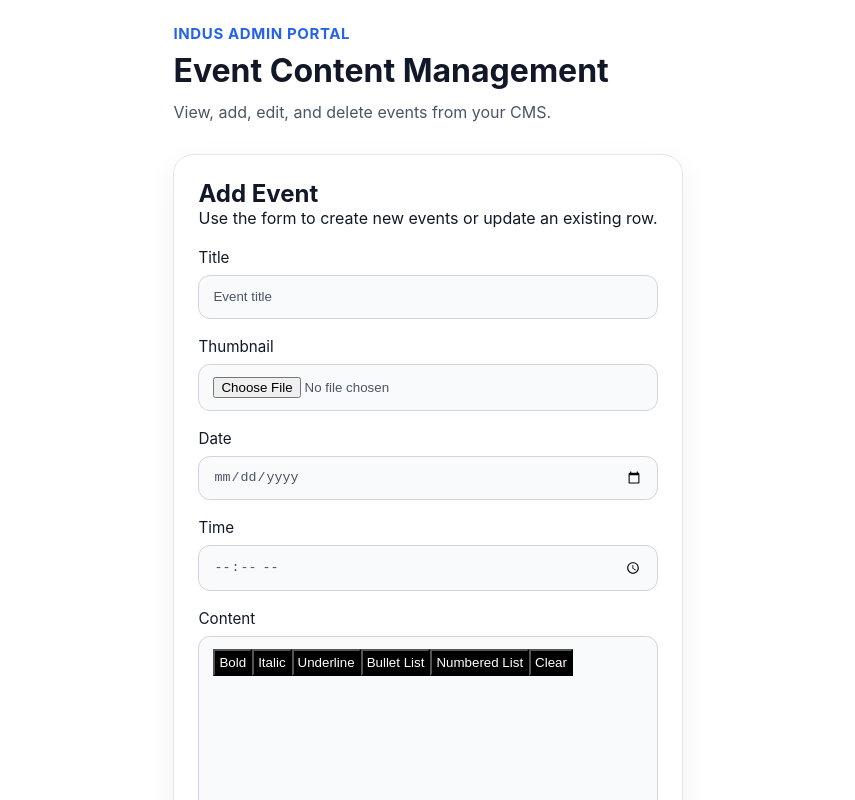
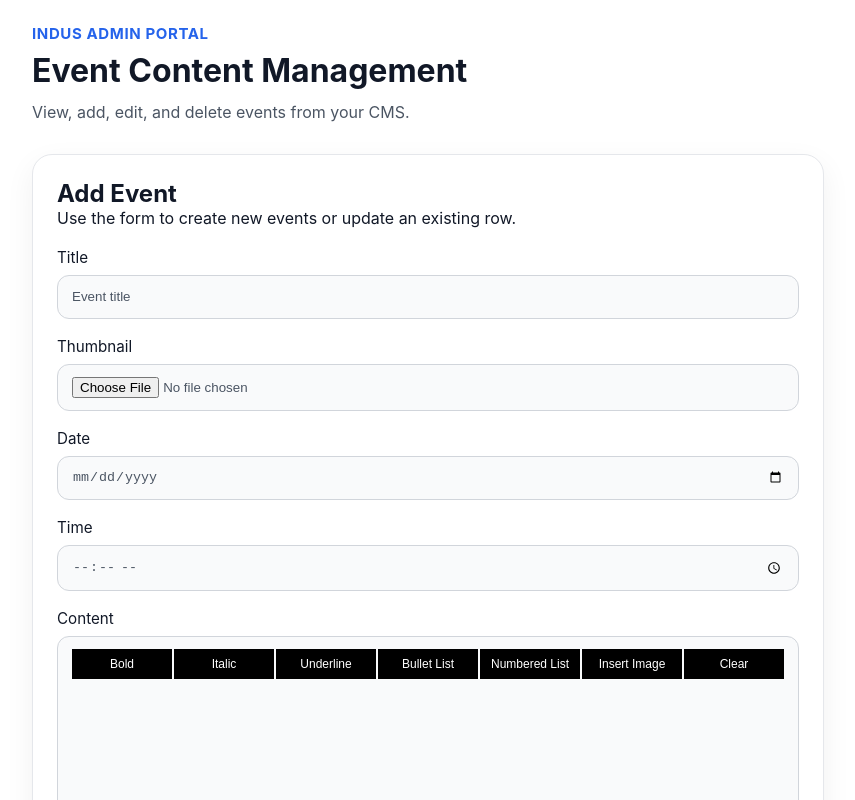
Before and after one commit to jotishk/IndusCMS, a Next.js app in the folder induscms/: page / in a window 1280 px wide. Shown: the top 800 px of the page, without its empty margins (212-1067 px from the left). Built offline with nearby package versions, Linux system fonts and the light colour scheme; no server answers; the database is empty.

Commit message:
Added image upload for content editor

```diff
--- a/induscms/src/app/page.js
+++ b/induscms/src/app/page.js
@@ -327,6 +327,7 @@ function EventEditor({ value, onChange }) {
       Link.configure({
         openOnClick: false,
       }),
+      Image,
     ],
     content: value || "<p>Start writing...</p>",
     immediatelyRender: false,
@@ -347,8 +348,8 @@ function EventEditor({ value, onChange }) {
 
   return (
     <div className={styles.eventeditor}>
-      {/* Toolbar */}
-      <div style={{ marginBottom: "10px", display: "flex", flexWrap: "wrap" }}>
+
+      <div style={{ gap:"2px", marginBottom: "10px", display: "flex", flexWrap: "wrap" }}>
         <button
           type="button"
           className={styles.toolbarButton}
@@ -391,12 +392,50 @@ function EventEditor({ value, onChange }) {
         <button
           type="button"
           className={styles.toolbarButton}
+          onClick={() => document.getElementById("editorImageUpload").click()}
+        >
+          Insert Image
+        </button>
+        <button
+          type="button"
+          className={styles.toolbarButton}
           onClick={() => editor.chain().focus().clearContent(true).run()}
         >
           Clear
         </button>
       </div>
 
+      <input
+        id="editorImageUpload"
+        type="file"
+        accept="image/*"
+        style={{ display: "none" }}
+        onChange={async (e) => {
+          const file = e.target.files?.[0];
+          if (!file || !editor) return;
+
+          const formData = new FormData();
+          formData.append("file", file);
+
+          const res = await fetch("/api/upload", {
+            method: "POST",
+            body: formData,
+          });
+
+          const data = await res.json();
+
+          editor
+            .chain()
+            .focus()
+            .insertContent({
+              type: "image",
+              attrs: {
+                src: `https://indusfoxvalley.org/${data.url}`,
+              },
+            })
+            .run();
+        }}
+      />
       <EditorContent className={styles.editor} editor={editor} />
     </div>
   );
--- a/induscms/src/app/page.module.css
+++ b/induscms/src/app/page.module.css
@@ -1,4 +1,4 @@
-/* Page wrapper */
+
 .page {
 	max-width: 1100px;
 	margin: 0 auto;
@@ -59,7 +59,7 @@
 }
 .input::placeholder {
   color: #4b5563;
-  opacity: 1; /* prevents faded placeholder in some browsers */
+  opacity: 1;
 }
 .formField {
 
@@ -107,10 +107,13 @@
 }
 .toolbarButton {
   background-color: black;
-  padding: 4px 4px 4px 4px;
+  padding: 5px 5px 5px 5px;
   cursor: pointer;
   color: white;
-
+  border: none;
+  width: 100px;
+  height: 30px;
+  font-size: 12px;
 }
 .editor :global(.ProseMirror) {
 	min-height: 200px;
@@ -120,7 +123,8 @@
 
 	line-height: 1.6;
   overflow-y: auto;
-
+  overflow-x:auto;
+  max-width: 660px;
 }
 .formField input:focus,
 .formField select:focus {
```
